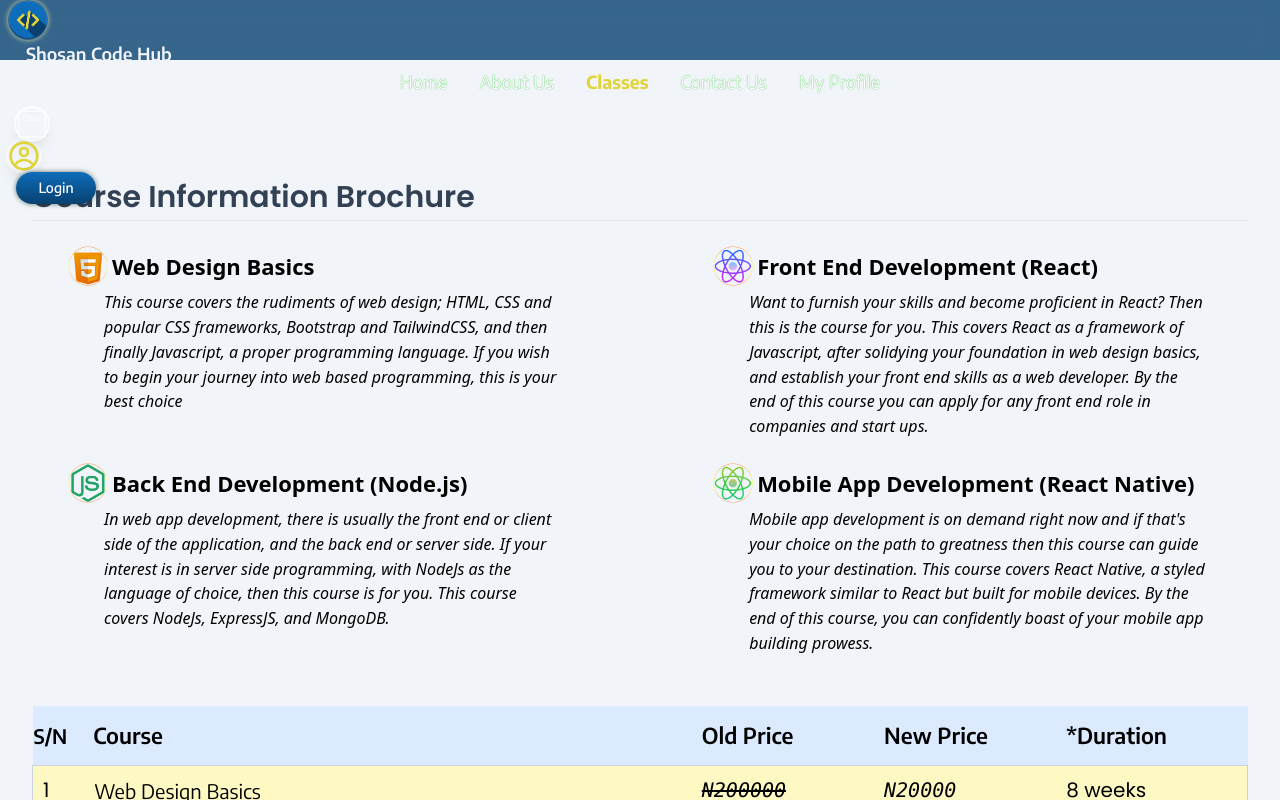
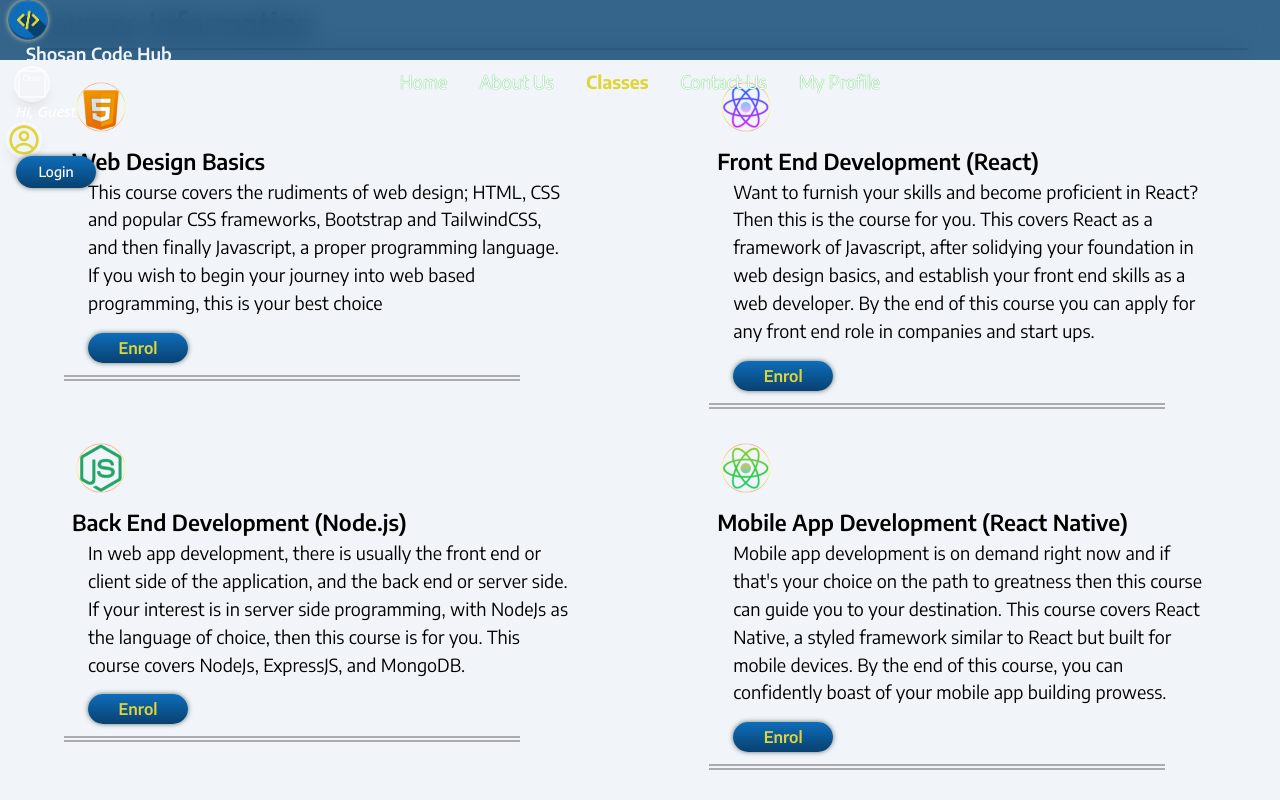
Before and after one commit to Kennius7/shosan-academy-app, a React (Vite) app: page /classes in a window 1280 px wide. Shown: the top 800 px of the page. Built offline with nearby package versions, Linux system fonts and the light colour scheme.

Commit message:
setting up the user interface - 03

```diff
--- a/src/App.jsx
+++ b/src/App.jsx
@@ -10,6 +10,7 @@ import Profile from "./pages/Profile.jsx";
 import Classes from "./pages/Classes.jsx";
 import Contact from "./pages/Contact.jsx";
 import About from "./pages/About.jsx";
+import CourseSelect from "./components/CourseSelect.jsx";
 import { DP1 } from "./assets";
 
 
@@ -62,6 +63,9 @@ function App() {
           <Route path="/classes" element={<Classes/>} />
           <Route path="/contact" element={<Contact/>} />
           <Route path="/about_us" element={<About/>} />
+          <Route path="/classes" element={<CourseSelect/>}>
+            <Route path=":courseId" element={<CourseSelect/>} />
+          </Route>
         </Routes>
       </BrowserRouter>
     </MainContext.Provider>
--- a/src/components/CourseList.jsx
+++ b/src/components/CourseList.jsx
@@ -1,18 +1,23 @@
 import { courses } from "../utils/data";
+import { useContext } from "react";
+import { MainContext } from "../context/mainContext";
+import Button from "./Button";
+import { useNavigate } from "react-router-dom";
+
 
 
 function CourseList() {
+    const { lightBlue, darkBlue } = useContext(MainContext);
+    const navigate = useNavigate();
 
     return (
-        <>
-            <div className="flex flex-col md:justify-center justify-start items-center
-                bg-slate-100 w-full md:h-[1200px] sm:h-[1200px] xs:h-[1250px] h-[1200px]">
-
-                <div className="font-poppins font-semibold text-start text-slate-700 sm:w-[95%]
+        <section className="flex flex-col md:justify-center justify-start items-center
+            bg-slate-100 w-full">
+            <div className="font-EncodeSans font-semibold text-start text-slate-700 sm:w-[95%]
                 xs:w-[80%] w-[88%] sm:text-[30px] xs:text-[25px] text-[18px] sm:mb-[20px]
-                    xs:mb-[30px] mb-[20px] md:mt-0 sm:mt-[50px] xs:mt-[30px] mt-[40px]">
-                    Course Information Brochure
-                    <hr className="bg-primary w-full h-[2px]"/>
+                xs:mb-[30px] mb-[20px] md:mt-0 sm:mt-[50px] mt-[90px]">
+                Courses Information
+                <hr className="bg-black w-full h-[3px]"/>
             </div>
 
             <div className="flex justify-center items-center w-full mb-[30px]">
@@ -23,21 +28,34 @@ function CourseList() {
                             <li key={course.id}
                                 className="flex flex-col justify-center items-start md:w-[44%] sm:w-[49%]
                                 w-[98%] xs:mb-[20px] mb-[30px]">
-                                    <div className="flex justify-start items-center">
+                                <div className="w-full flexStart">
                                     <img
                                         src={course.picsRep}
                                         alt={course.alt}
-                                            className="w-[40px] h-[40px] m-1" />
-                                        <div className="font-semibold font-sans md:text-[22px] sm:text-[20px]
+                                        className="w-[50px] h-[50px] sm:m-3 m-1" />
+                                    <div className="font-semibold md:text-[22px] sm:text-[20px] sm:pl-2 pl-1
                                         xs:text-[19px] text-[17px]">
                                         {course.name}
                                     </div>
                                 </div>
-                                    <div className="flex justify-start items-center w-full">
-                                        <div className="font-sans italic md:w-[90%] sm:w-[98%]
-                                            xs:w-[90%] w-[94%] xs:text-[16px] text-[14px] xs:ml-[40px] ml-[20px]">
+                                <div className="flexStart w-full sm:pl-6 pl-3">
+                                    <div className="italic sm:text-[18px] text-[16px]">
                                         {course.description}
                                     </div>
+                                </div>
+                                <div className="w-full flexStart sm:px-6 px-3 mt-4">
+                                    <Button
+                                        btnGradColor1={lightBlue}
+                                        btnGradColor2={darkBlue}
+                                        buttonText={"Enrol"}
+                                        onClick={() => navigate(`/classes/${course.id}`)}
+                                        className={`w-[100px] h-[30px] rounded-[16px] text-[16px]
+                                        shadow-[0px_0px_5px_0px_#0b1f139c] font-semibold text-secondaryYellow`}
+                                    />
+                                </div>
+                                <div className="flexColCenter w-full mt-3">
+                                    <hr className="border-[1px] border-black/30 w-[90%] mb-[2px]" />
+                                    <hr className="border-[1px] border-black/30 w-[90%] mb-[2px]" />
                                 </div>
                             </li>
                         ))
@@ -102,8 +120,7 @@ function CourseList() {
                     or the weekend. You can freely negotiate a personalized schedule just for you.
                 </div>
             </div>
-            </div>
-        </>
+        </section>
     )
 }
 
--- /dev/null
+++ b/src/components/CourseSelect.jsx
@@ -0,0 +1,33 @@
+import { useParams, useNavigate } from "react-router-dom";
+import { courses } from "../utils/data";
+import { useContext } from "react";
+import { MainContext } from "../context/mainContext";
+import Button from "./Button";
+
+
+
+const CourseSelect = () => {
+    const { lightBlue, darkBlue } = useContext(MainContext);
+    const navigate = useNavigate();
+    const { courseId } = useParams();
+    const Course = courses.find(p => p.id === Number(courseId));
+
+
+    return (
+        <section className="flexColCenter w-full h-dvh">
+            <div className="w-[96%] text-center text-[25px] text-secondaryBlue">
+                { Course.name }
+            </div>
+            <Button
+                btnGradColor1={lightBlue}
+                btnGradColor2={darkBlue}
+                buttonText={"Back"}
+                onClick={() => navigate(-1)}
+                className={`w-[100px] h-[30px] rounded-[16px] text-[16px] mt-10
+                shadow-[0px_0px_5px_0px_#0b1f139c] font-semibold text-secondaryYellow`}
+            />
+        </section>
+    )
+}
+
+export default CourseSelect
--- a/src/components/Navbar.jsx
+++ b/src/components/Navbar.jsx
@@ -30,6 +30,7 @@ const Navbar = () => {
 
     return (
         <nav className="w-full h-[60px] bg-secondaryBlue/80 fixed z-10 flexBetween backdrop-blur-md px-2">
+            {/*Logo Section block*/}
             <Link to={"/"} className="flexStart">
                 <img
                     src={Logo}
@@ -42,8 +43,8 @@ const Navbar = () => {
                     Shosan Code Hub
                 </div>
             </Link>
-
-            <div className={`xs:flex hidden justify-center items-center`}>
+            {/*Large Screen Nav Section block*/}
+            <div className={`ss:flex hidden justify-center items-center`}>
                 {
                     navLinks.map((nav, index) => (
                         <NavLink
@@ -66,7 +67,15 @@ const Navbar = () => {
                 }
             </div>
 
+            <div className="h-[75%] flex xs:flex-row flex-col justify-between xs:items-center items-end">
+                <div className="xs:hidden block">
+                    <div className="font-normal md:text-[15px] ss:text-[13px] text-[11px]
+                        text-white ss:px-2 px-1">
+                        Hi, { isLoggedIn ? profileFormData.name.split(" ")[0] : "Guest" }
+                    </div>
+                </div>
                 <div className={`flexAround ${isLoggedIn ? "pr-1" : "pr-0"}`}>
+                    {/*Testing Logging In block*/}
                     <button
                         onClick={() => setIsLoggedIn(!isLoggedIn)}
                         className="flexCenter md:w-8 md:h-8 ss:w-6 ss:h-6 w-4 h-4 ss:ring-2 ring-1 ring-white/70
@@ -83,15 +92,11 @@ const Navbar = () => {
                             </div>
                         }
                     </button>
-                {
-                    isLoggedIn
-                    ?
-                    <div className="font-normal font-sans md:text-[15px] ss:text-[13px] text-[11px]
+                    {/*Name Welcome block*/}
+                    <div className="xs:block hidden font-normal font-sans md:text-[15px] ss:text-[13px] text-[11px]
                         text-white italic ss:px-2 px-1">
-                        Hi, {profileFormData.name.split(" ")[0]}
+                        Hi, { isLoggedIn ? profileFormData.name.split(" ")[0] : "Guest" }
                     </div>
-                    : null
-                }
                     {/*Mobile Screen Login Button block*/}
                     {
                         isLoggedIn
@@ -102,7 +107,7 @@ const Navbar = () => {
                                 btnGradColor1={lightBlue}
                                 btnGradColor2={darkBlue}
                                 buttonText={"Login"}
-                            className={`w-[70px] h-[30px] rounded-[16px] text-[12px]
+                                className={`w-[65px] h-[27px] rounded-[16px] text-[12px]
                                 shadow-[0px_0px_5px_0px_#0b1f139c] font-medium
                                 ${isActive("/login") === "active" ? "text-secondaryYellow" : "text-white"}`}
                             />
@@ -122,15 +127,6 @@ const Navbar = () => {
                             <CgProfile size={32} color={yellow} style={{ width: 100, height: 100 }}/>
                         }
                     </NavLink>
-                {/*Caret block*/}
-                {/* {
-                    isLoggedIn
-                    ?
-                        <NavLink to={"/profile"} className={`w-6 h-6 pl-1`}>
-                            <BiCaretDown size={20} color={"#fff"} style={{ width: 30, height: 30, opacity: 0.5}} />
-                        </NavLink>
-                    : null
-                } */}
                     {/*Large Screen Login Button block*/}
                     {
                         isLoggedIn
@@ -161,7 +157,7 @@ const Navbar = () => {
                                 <MdOutlineMenu size={32} color={"#fff"} style={{ width: 50, height: 50 }} />
                             }
                         </div>
-                    <div className={`top-[58px] w-[170px] xs:hidden flexColCenterEnd
+                        <div className={`top-[58px] w-[170px] ss:hidden flexColCenterEnd
                             bg-secondaryBlue/80 transition-all duration-500 backdrop-blur-md pr-2
                             rounded-bl-[20px] fixed z-10 py-2 ${isMenuOpen ? "right-0" : "-right-60" }`}>
                             {
@@ -199,6 +195,7 @@ const Navbar = () => {
                         </div>
                     </div>
                 </div>
+            </div>
         </nav>
     )
 }
--- a/src/components/ProfileSection.jsx
+++ b/src/components/ProfileSection.jsx
@@ -1,14 +1,16 @@
 import { useState, useContext } from "react";
+import { Link } from "react-router-dom";
 import { MainContext } from "../context/mainContext";
 // import { BiPen } from "react-icons/bi";
 import { PiPencil } from "react-icons/pi";
 import CircularProgressBar from "../components/CircularProgressBar";
 import { selectCourses } from "../utils/data";
+import Button from "./Button";
 
 
 
 const ProfileSection = () => {
-    const { setIsEditProfile, isEditProfile, profileFormData, setProfileFormData } = useContext(MainContext);
+    const { setIsEditProfile, isEditProfile, profileFormData, setProfileFormData, darkBlue } = useContext(MainContext);
 
     const [profileData, setProfileData] = useState({
         name: profileFormData.name,
@@ -68,8 +70,8 @@ const ProfileSection = () => {
                         </p>
                     </div>
                 </div>
-                <div className="w-[60%] h-[350px] rounded-2xl bg-slate-200 flexColStartCenter
-                    absolute -top-32 right-32">
+                <div className="w-[60%] absolute -top-32 right-32 flexColCenter">
+                    <div className="w-full h-[350px] rounded-2xl bg-slate-200 flexColStartCenter">
                         <div className="text-secondaryBlue text-[25px] mt-4">
                             Profile Section
                         </div>
@@ -223,6 +225,16 @@ const ProfileSection = () => {
                             </li>
                         </ul>
                     </div>
+                    <Link to={"/"} className="mt-6">
+                        <Button
+                            btnGradColor1={darkBlue}
+                            btnGradColor2={"#000"}
+                            buttonText={"Logout"}
+                            className={`w-[150px] h-[40px] rounded-[20px] text-[16px] text-secondaryYellow
+                            shadow-[0px_0px_5px_0px_#0b1f139c] font-medium`}
+                        />
+                    </Link>
+                </div>
             </div>
         </section>
     )
--- a/src/components/SignUpAuth.jsx
+++ b/src/components/SignUpAuth.jsx
@@ -30,7 +30,7 @@ const SignUp = () => {
                 Continue
             </button>
             <p className="text-slate-900 font-semibold mt-8 text-[14px]">Already have an account?&nbsp;
-                <span onClick={() => setLoginState(true)} className="text-red-900 underline cursor-pointer">Login</span>
+                <span onClick={() => setLoginState(true)} className="text-red-900 underline cursor-pointer">Sign In</span>
             </p>
             <div className="flex flex-row justify-start items-center mt-0">
                 <input type="checkbox" />
--- a/src/index.css
+++ b/src/index.css
@@ -66,7 +66,7 @@ h1 { @apply flex flex-row justify-center items-center };
   justify-content: center;
   align-items: center;
   color: #faf5aac2;
-  color: #ff0101;
+  color: rgb(180, 209, 247);
   position: static;
 }
 
--- a/src/pages/Classes.jsx
+++ b/src/pages/Classes.jsx
@@ -1,5 +1,4 @@
 import CourseList from "../components/CourseList";
-
 
 
 const Classes = () => {
--- a/tailwind.config.js
+++ b/tailwind.config.js
@@ -18,6 +18,7 @@ export default {
         secondaryYellow: "#E0D538",
         dimWhite: "rgba(255, 255, 255, 0.7)",
         dimBlue: "rgba(9, 151, 124, 0.1)",
+        lightBlue: "rgb(180, 209, 247)",
       },
       fontFamily: {
         poppins: ["Poppins", "sans-serif"],
```
Also changed, not shown: src/components/Hero.jsx (+15 -15 lines), src/components/Intro.jsx (+5 -10 lines). Lines whose indentation alone changed are shown as unchanged.
